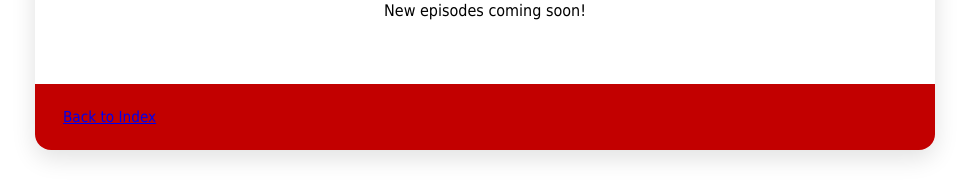
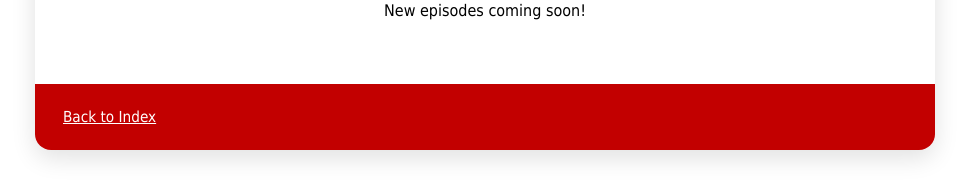
Before and after one commit to ac-inscript/cs-notes, a Jekyll site: the page tutorials.html, which Jekyll copies as it is, in a window 1280 px wide. Shown: the part 1019-1206 px from the top of the page, without its empty margins (155-1124 px from the left). Built offline with Jekyll 4.4.1, drawn with Linux system fonts in a browser that asks for light colours.

Commit message:
footer colour

```diff
--- a/tutorials.html
+++ b/tutorials.html
@@ -69,10 +69,9 @@
             left: auto;
             transform: none;
         }
-        .links a {
-            display: inline-block;
+        footer a {
+            color: #ffffff;
             text-decoration: underline;
-            color: #ffffff;
         }
         footer {
             padding: 24px 28px;
```
